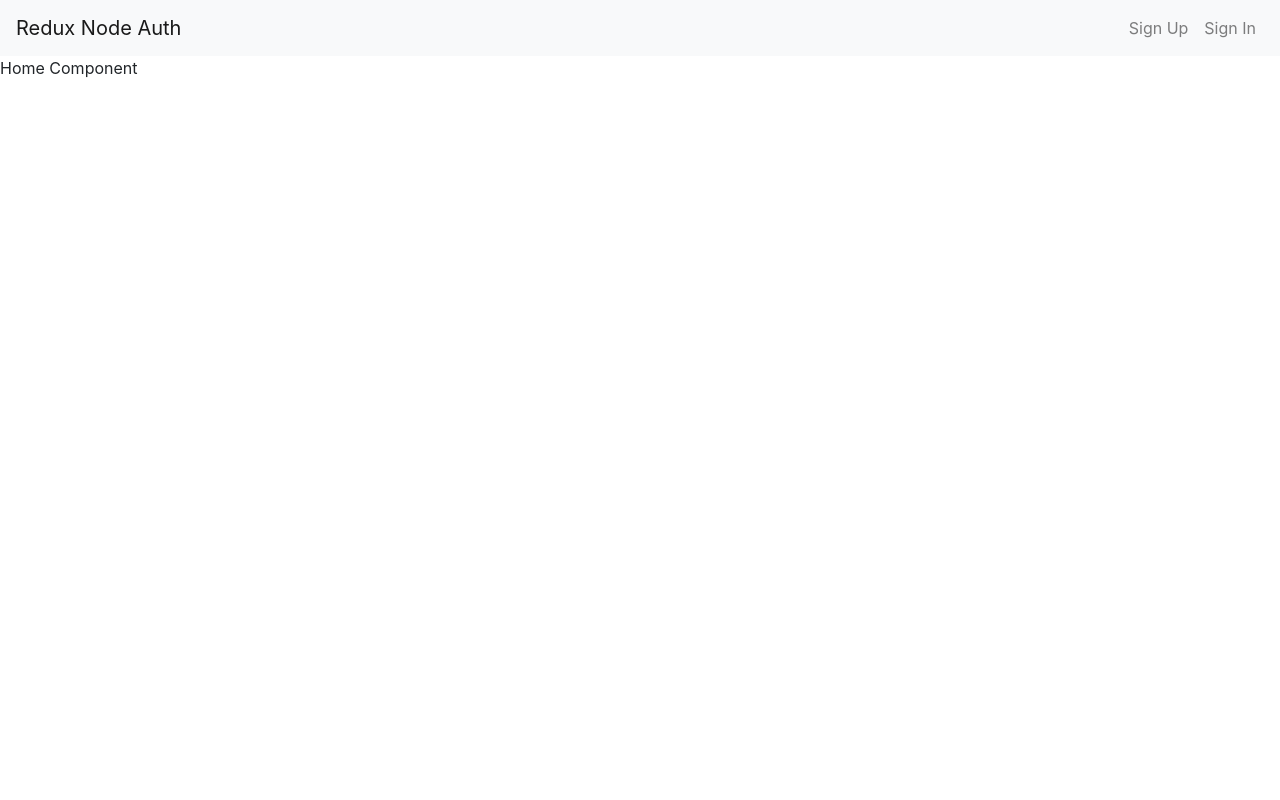
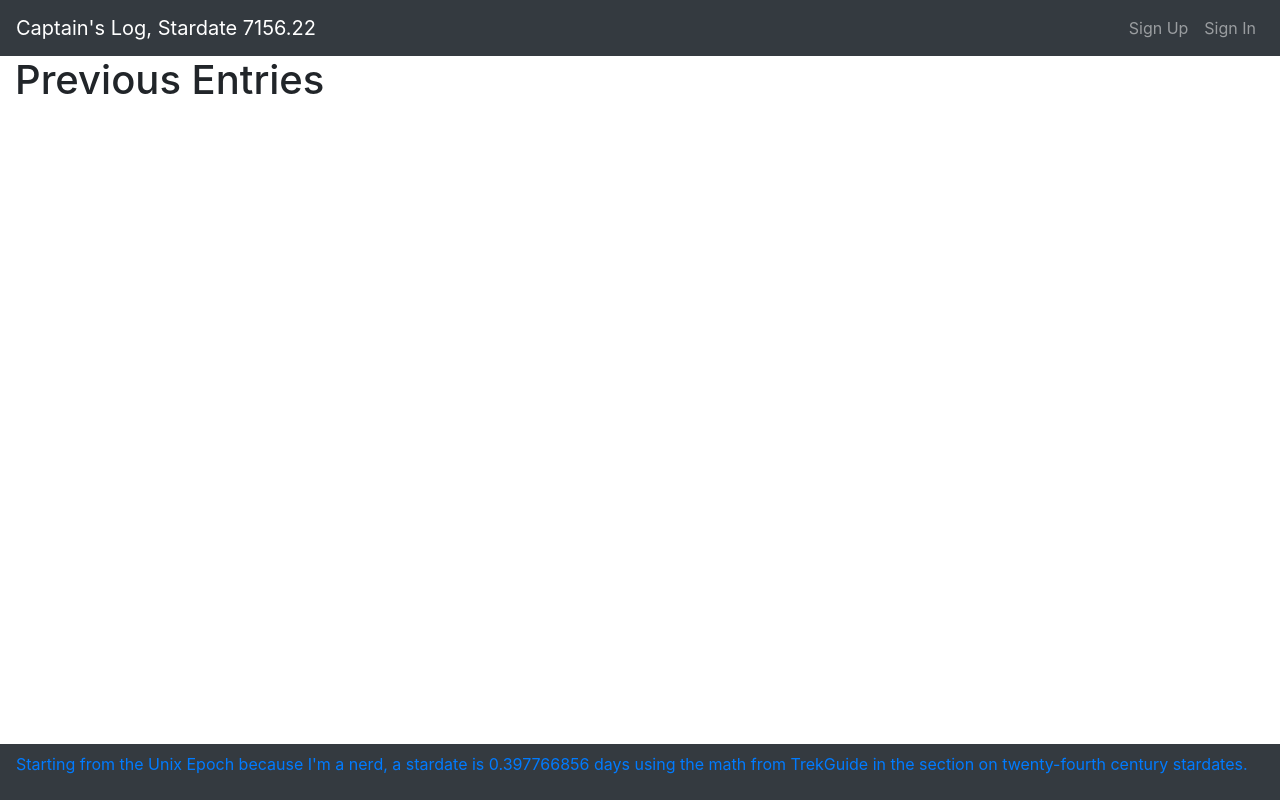
Before and after one commit to dmattox10/captains-log, a React (Create React App) app in the folder src/: page / in a window 1280 px wide. Built offline with nearby package versions, Linux system fonts and the light colour scheme.

Commit message:
Login/Signup working

```diff
--- a/src/package.json
+++ b/src/package.json
@@ -8,12 +8,15 @@
     "classnames": "^2.2.6",
     "jquery": "^3.3.1",
     "jwt-decode": "^2.2.0",
+    "moment": "^2.24.0",
     "popper": "^1.0.1",
     "react": "^16.4.1",
+    "react-bootstrap": "^1.0.0-beta.6",
     "react-dom": "^16.4.1",
     "react-redux": "^5.0.7",
     "react-router-dom": "^4.3.1",
     "react-scripts": "1.1.4",
+    "reactstrap": "^7.1.0",
     "redux": "^4.0.0",
     "redux-thunk": "^2.3.0"
   },
--- a/src/src/App.js
+++ b/src/src/App.js
@@ -10,9 +10,11 @@ import Navbar from './components/Navbar';
 import Register from './components/Register';
 import Login from './components/Login';
 import Home from './components/Home';
+import Footer from './components/Footer'
+import Entry from './components/Entry'
 
 import 'bootstrap/dist/css/bootstrap.min.css';
-
+import './index.css'
 if(localStorage.jwtToken) {
   setAuthToken(localStorage.jwtToken);
   const decoded = jwt_decode(localStorage.jwtToken);
@@ -32,11 +34,13 @@ class App extends Component {
         <Router>
             <div>
               <Navbar />
-                <Route exact path="/" component={ Home } />
-                <div className="container">
-                  <Route exact path="/register" component={ Register } />
-                  <Route exact path="/login" component={ Login } />
-                </div>
+              <Entry />
+              <Route exact path="/" component={ Home } />
+              <div className="container">
+                <Route exact path="/register" component={ Register } />
+                <Route exact path="/login" component={ Login } />
+              </div>
+              <Footer />
             </div>
           </Router>
         </Provider>
--- /dev/null
+++ b/src/src/components/Entry.js
@@ -0,0 +1,37 @@
+import React, { Component } from 'react'
+import { connect } from 'react-redux';
+import { withRouter } from 'react-router-dom';
+
+class Entry extends Component {
+
+  render() {
+    const {isAuthenticated, user} = this.props.auth;
+    if (isAuthenticated) {
+    return (
+        <div className="container-fluid">
+            <hr />
+            <div className="form-group">
+                <form onSubmit={this.props.addEntry}>
+                    <input className="form-control" id="entry" placeholder="Entry" />
+                    <button type="submit" className="btn btn-primary btn-block"> Add Entry as { user.name } </button>
+                </form>
+            </div>
+            <hr />
+        </div>
+    )
+    }
+    else {
+        return (
+            <div>
+
+            </div>
+        )
+    }
+  }
+}
+
+const mapStateToProps = (state) => ({
+    auth: state.auth
+})
+
+export default connect(mapStateToProps)(withRouter(Entry))
--- /dev/null
+++ b/src/src/components/Footer.js
@@ -0,0 +1,21 @@
+import React, { Component } from 'react'
+import { Link } from 'react-router-dom'
+
+import Bootstrap from 'bootstrap'
+import Reactstrap from 'reactstrap'
+
+export default class Footer extends Component {
+    render() {
+        return (
+            <div className="container-fluid">
+                <div className="fixed-bottom">
+                    <footer className="footer">
+                        <nav className="navbar navbar-dark bg-dark">
+                        <Link to="http://trekguide.com/Stardates.htm"><p className="text-justify">Starting from the Unix Epoch because I'm a nerd, a stardate is 0.397766856 days using the math from TrekGuide in the section on twenty-fourth century stardates.</p></Link>
+                        </nav>
+                    </footer>
+                </div>
+            </div>
+        )
+    }
+}
--- a/src/src/components/Home.js
+++ b/src/src/components/Home.js
@@ -1,10 +1,13 @@
 import React, { Component } from 'react';
+// import { Link } from 'react-router-dom'
 
 export default class Home extends Component {
     render() {
         return (
             <div>
-                Home Component
+                <div className="container-fluid">
+                <h1>Previous Entries</h1>
+                </div>
             </div>
         );
     }
--- a/src/src/components/Navbar.js
+++ b/src/src/components/Navbar.js
@@ -4,6 +4,10 @@ import PropTypes from 'prop-types';
 import { connect } from 'react-redux';
 import { logoutUser } from '../actions/authentication';
 import { withRouter } from 'react-router-dom';
+import Moment from 'moment'
+
+let stardate = getStardate()
+//let staryear = Math.trunc(getStardate())
 
 class Navbar extends Component {
 
@@ -35,8 +39,8 @@ class Navbar extends Component {
         </ul>
       )
         return(
-            <nav className="navbar navbar-expand-lg navbar-light bg-light">
-                <Link className="navbar-brand" to="/">Redux Node Auth</Link>
+            <nav className="navbar navbar-expand-lg navbar-dark bg-dark">
+                <Link className="navbar-brand" to="/">Captain's Log, Stardate { stardate }</Link>
                 <div className="collapse navbar-collapse" id="navbarSupportedContent">
                     {isAuthenticated ? authLinks : guestLinks}
                 </div>
@@ -53,4 +57,29 @@ const mapStateToProps = (state) => ({
     auth: state.auth
 })
 
+function daysBetween( date1, date2 ) {
+    //Get 1 day in milliseconds
+    var one_day=1000*60*60*24;
+
+    // Convert both dates to milliseconds
+    var date1_ms = Moment.utc(date1)
+    var date2_ms = Moment.utc(date2)
+
+    // Calculate the difference in milliseconds
+    var difference_ms = date2_ms - date1_ms;
+
+    // Convert back to days and return
+    return Math.round(difference_ms/one_day);
+  }
+
+function getStardate() {
+    let epoch, today, stardate
+
+    epoch  = new Date(1970, 0, 1)
+    today = new Date()
+    stardate = Math.round(daysBetween(epoch, today)* 39.7766856) /100
+
+    return stardate
+}
+
 export default connect(mapStateToProps, { logoutUser })(withRouter(Navbar));
--- a/src/src/index.css
+++ b/src/src/index.css
@@ -2,4 +2,10 @@ body {
   margin: 0;
   padding: 0;
   font-family: sans-serif;
+  display: flex;
+  flex-direction: column;
 }
+
+.footer {
+  flex-shrink: 0;
+}
```
Also changed, not shown: src/src/actions/entry.js (added), 1 other file (tests, documents, lock files or other folders).
